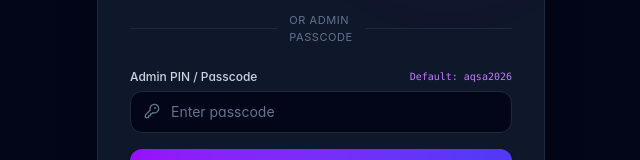
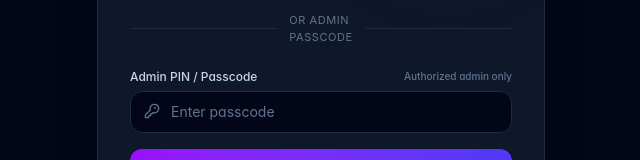
Before and after one commit to sarkarcreator/aqsazone-frontend, a Next.js app: page /admin/login in a window 1280 px wide. Shown: the part 368-528 px from the top of the page, without its empty margins (319-959 px from the left). Built offline with nearby package versions, Linux system fonts and the light colour scheme.

Commit message:
fix: remove misleading default admin passcode hint

```diff
--- a/app/admin/login/page.tsx
+++ b/app/admin/login/page.tsx
@@ -133,7 +133,7 @@ export default function AdminLoginPage() {
           <div>
             <label className="block text-xs font-medium text-slate-300 mb-1.5 flex items-center justify-between">
               <span>Admin PIN / Passcode</span>
-              <span className="text-[10px] text-purple-400 font-mono">Default: aqsa2026</span>
+              <span className="text-[10px] text-slate-500">Authorized admin only</span>
             </label>
             <div className="relative">
               <input
```
